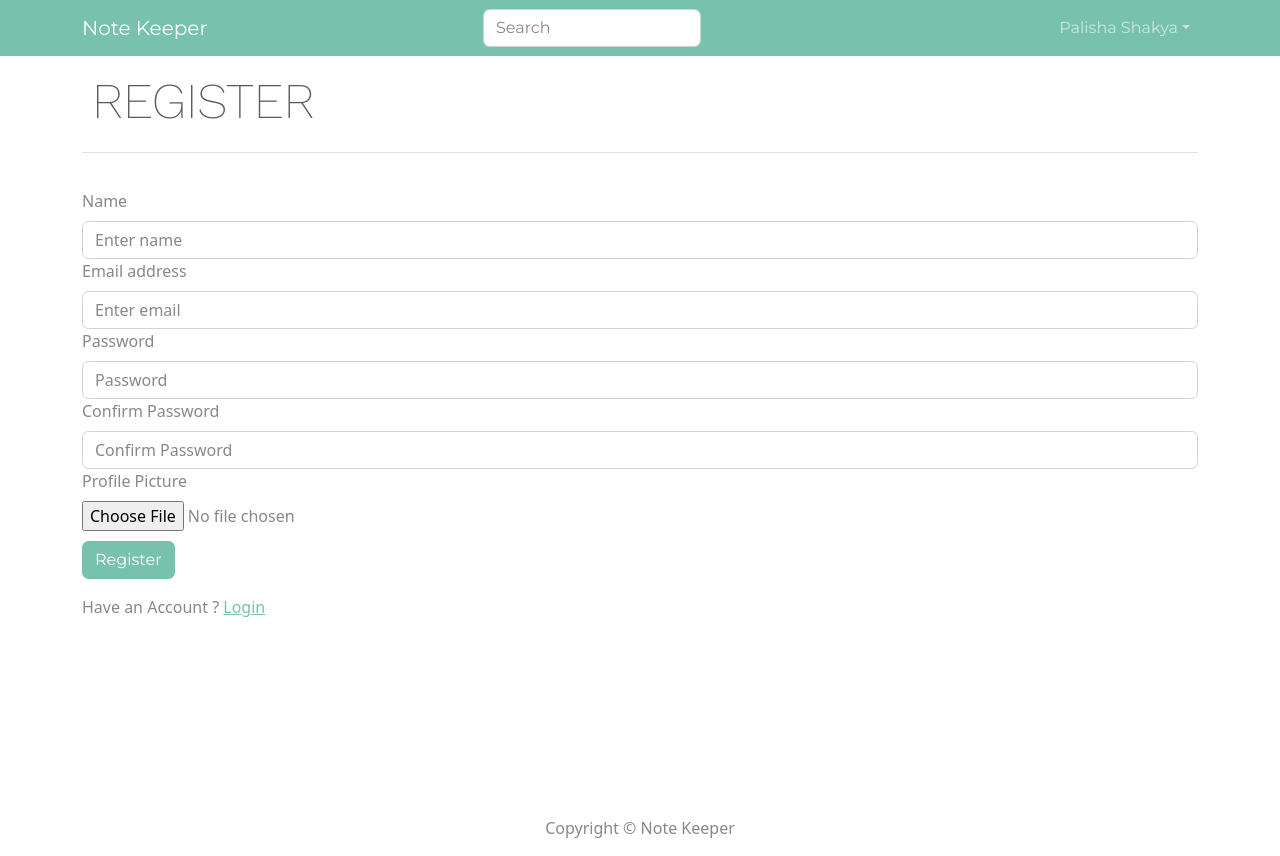
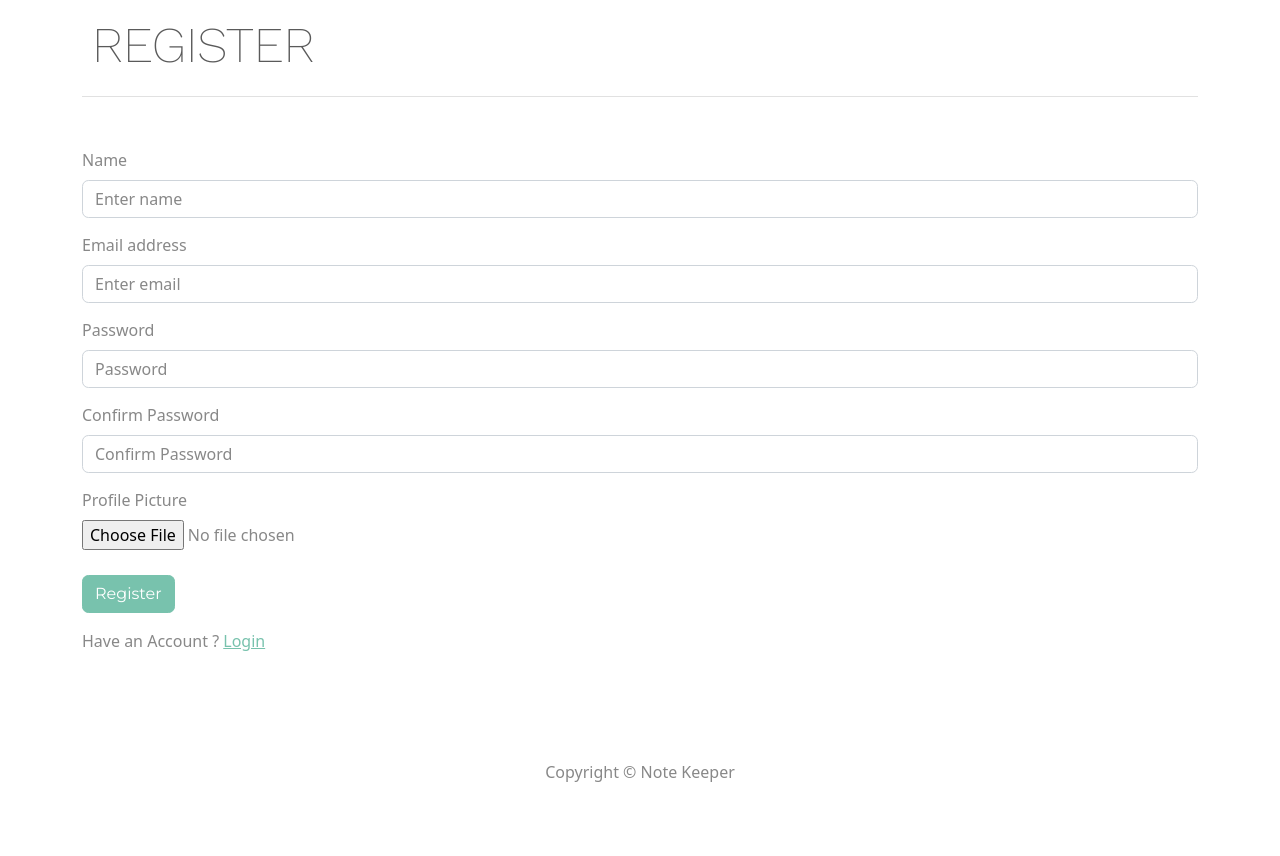
Before and after one commit to lisha149/NoteKeeper, a React (Create React App) app in the folder frontend/: page /register in a window 1280 px wide. After the commit the page ends 800 px from the top, so only its background shows below. Built offline with nearby package versions, Linux system fonts and the light colour scheme.

Commit message:
removed header in landing login and register page

```diff
--- a/frontend/src/App.js
+++ b/frontend/src/App.js
@@ -9,8 +9,8 @@ import RegisterPage from "./screens/Registerpage/RegisterPage";
 
 const App = () => (
   <Router>
-    <Header />
     <main>
+      {/* <Header /> */}
       <Route path="/" component={LandingPage} exact />
       <Route path="/login" component={LoginPage} />
       <Route path="/register" component={RegisterPage} />
--- a/frontend/src/screens/Loginpage/LoginPage.js
+++ b/frontend/src/screens/Loginpage/LoginPage.js
@@ -6,12 +6,14 @@ import ErrorMessage from "../../components/ErrorMessage";
 import { Form, Button, Row, Col } from "react-bootstrap";
 import "./LoginPage.css";
 import axios from "axios";
-
+import { useHistory } from "react-router-dom";
 const LoginPage = ({ history }) => {
   const [email, setEmail] = useState("");
   const [password, setPassword] = useState("");
   const [error, setError] = useState(false);
   const [loading, setLoading] = useState(false);
+
+  let navigate = useHistory();
 
   useEffect(() => {
     const userInfo = localStorage.getItem("userInfo");
@@ -37,9 +39,12 @@ const LoginPage = ({ history }) => {
         },
         config
       );
+      setLoading(false);
       console.log(data);
       localStorage.setItem("userInfo", JSON.stringify(data));
-      setLoading(false);
+
+      // navigate.push("/mynotes");
+      window.location.reload();
     } catch (error) {
       setLoading(false);
       setError(error.response.data.message);
--- a/frontend/src/screens/Mynotes/MyNotes.js
+++ b/frontend/src/screens/Mynotes/MyNotes.js
@@ -1,5 +1,6 @@
 import React, { useEffect, useState } from "react";
 import Main from "../../components/Main";
+import Header from "../../components/Header";
 import { Link } from "react-router-dom";
 import { Button, Card, Badge } from "react-bootstrap";
 import Accordion from "react-bootstrap/Accordion";
@@ -20,6 +21,8 @@ const MyNotes = () => {
     fetchNotes();
   }, []);
   return (
+    <>
+      <Header />
       <Main title="Welcome Palisha Shakya">
         <Link to="/createnote">
           <Button style={{ marginLeft: 10, marginBottom: 6 }} size="lg">
@@ -74,6 +77,7 @@ const MyNotes = () => {
           </Accordion>
         ))}
       </Main>
+    </>
   );
 };
 
--- a/frontend/src/screens/Registerpage/RegisterPage.css
+++ b/frontend/src/screens/Registerpage/RegisterPage.css
@@ -2,3 +2,6 @@
   display: flex;
   flex-direction: column;
 }
+.registerContainer .form-group {
+  margin: 15px 0;
+}
```
Lines whose indentation alone changed are shown as unchanged.
